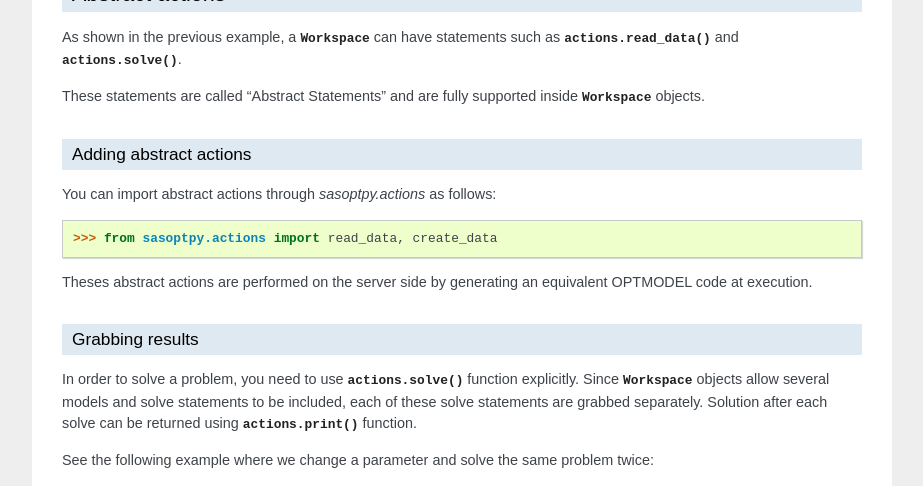
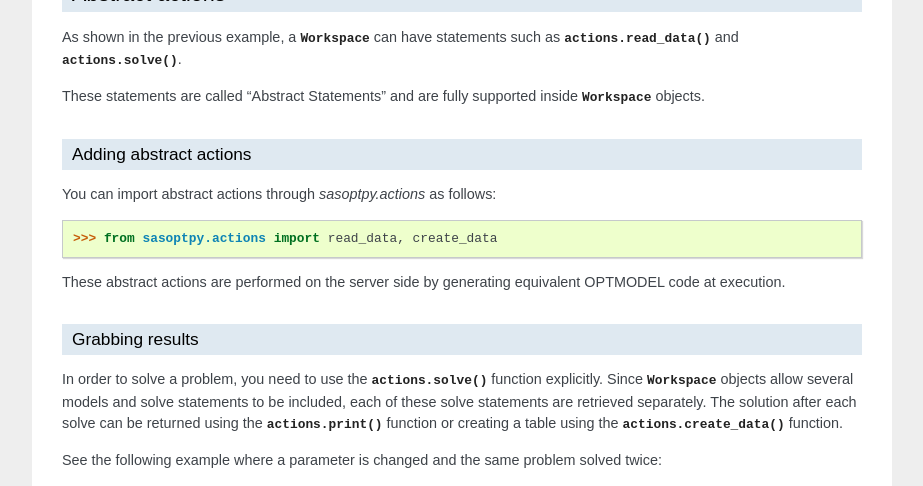
Before and after one commit to sassoftware/sasoptpy, a Sphinx documentation site: the page built from doc/guide/workspaces.rst, in a window 1280 px wide and 1400 px high, scrolled down 1818 px, cut to the strip 0-486 px from the top of the window. Shown: the whole strip, without its empty margins (238-1161 px from the left). Built offline with Sphinx 7.4.7, drawn with Linux system fonts in a browser that asks for light colours; some of the changed text lies outside the part shown.

Commit message:
More doc fixes

```diff
--- a/doc/guide/models.rst
+++ b/doc/guide/models.rst
@@ -299,7 +299,7 @@
 
    print(results)
 
-Full details can be obtained using :meth:`Model.get_tuner_results` method.
+Full details can be obtained using the :meth:`Model.get_tuner_results` method.
 
 .. only:: html
 
--- a/doc/guide/workspaces.rst
+++ b/doc/guide/workspaces.rst
@@ -15,8 +15,8 @@
 models in a single call. Using this ability, users can read a common data set once, or parallelize solve steps for
 similar subproblems.
 
-Newly introduced :class:`Workspace` provides this ability in a familiar syntax. Compared to :class:`Model` objects,
-a :class:`Workspace` can consists of several models and able to use server-side data and OPTMODEL statements in a
+The newly introduced :class:`Workspace` provides this ability in a familiar syntax. Compared to :class:`Model` objects,
+a :class:`Workspace` can consist of several models and is able to use server-side data and OPTMODEL statements in a
 more detailed way.
 
 Creating a workspace
@@ -28,12 +28,12 @@
 >>>    ...
 
 You can define several models in the same workspace, and solve problems multiple times. All the statements are sent
-to server after :meth:`Workspace.submit` is called.
+to the server after :meth:`Workspace.submit` is called.
 
 Adding components
 ~~~~~~~~~~~~~~~~~
 
-Unlike :class:`Model` objects, where components are added explicitly, objects defined inside a :class:`Workspace` is
+Unlike :class:`Model` objects, where components are added explicitly, objects defined inside a :class:`Workspace` are
 added automatically.
 
 For example, adding a new variable is performed as follows:
@@ -50,7 +50,7 @@
    print(w.to_optmodel())
 
 
-See the following full example where a data is loaded into the server, and problem is solved using a Workspace:
+See the following full example where a data is loaded into the server, and a problem is solved using a Workspace:
 
 Create CAS session:
 
@@ -140,17 +140,18 @@
 
 >>> from sasoptpy.actions import read_data, create_data
 
-Theses abstract actions are performed on the server side by generating an equivalent OPTMODEL code at execution.
+These abstract actions are performed on the server side by generating equivalent OPTMODEL code at execution.
 
 Grabbing results
 ----------------
 
-In order to solve a problem, you need to use :func:`actions.solve` function explicitly.
+In order to solve a problem, you need to use the :func:`actions.solve` function explicitly.
 Since :class:`Workspace` objects allow several models and solve statements to be included,
-each of these solve statements are grabbed
-separately. Solution after each solve can be returned using :func:`actions.print` function.
+each of these solve statements are retrieved
+separately. The solution after each solve can be returned using the :func:`actions.print` function or creating a
+table using the :func:`actions.create_data` function.
 
-See the following example where we change a parameter and solve the same problem twice:
+See the following example where a parameter is changed and the same problem solved twice:
 
 .. ipython:: python
 
@@ -206,4 +207,4 @@
 List of abstract actions
 ------------------------
 
-A list of abstract actions is available in :ref:`API section <abstract-action-list>`.
+A list of abstract actions is available in the :ref:`API section <abstract-action-list>`.
```
Also changed, not shown: doc/guide/components.rst (+12 -17 lines), doc/guide/input-data.rst (+8 -8 lines), doc/guide/workflow.rst (+19 -21 lines).
